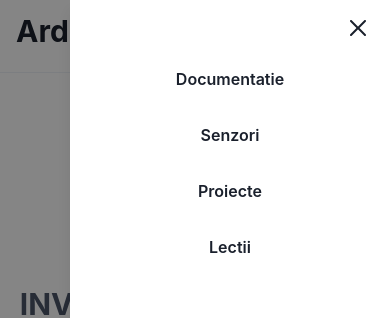
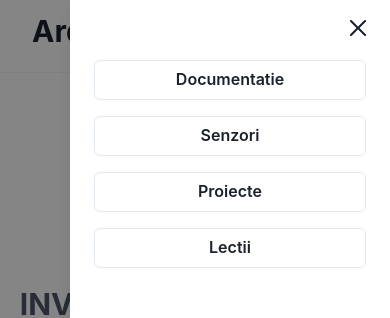
Before and after one commit to rsh1337/arduino-website, a Next.js app: page / in a window 390 px wide. Both pictures are taken after a click on the button "Open Menu". Shown: the top 318 px of the page. Built offline with nearby package versions, Linux system fonts and the light colour scheme.

Commit message:
change buttons variant for mobile + arduino button

```diff
--- a/components/layouts.js
+++ b/components/layouts.js
@@ -29,11 +29,21 @@ function Navbar() {
   const { isOpen, onOpen, onClose } = useDisclosure();
   const btnRef = React.useRef();
   return (
-    <Flex direction="column" position="sticky" top="0px" bg="white" zIndex="dropdown">
+    <Flex
+      direction="column"
+      position="sticky"
+      top="0px"
+      bg="white"
+      zIndex="dropdown"
+    >
       <Box mt={3}>
         <Container maxW={{ base: "container.xl" }}>
           <Stack spacing={4} direction="row">
+            <NextLink href="/">
+              <Button variant="ghost">
                 <Heading>Arduino</Heading>
+              </Button>
+            </NextLink>
             <Spacer />
             <Stack
               spacing={4}
@@ -88,22 +98,22 @@ function Navbar() {
             <DrawerBody>
               <VStack spacing={4} mt={5}>
                 <NextLink href="/documentatie" passHref>
-                <Button variant="ghost" w="100%">
+                  <Button variant="outline" w="100%">
                     Documentatie
                   </Button>
                 </NextLink>
                 <NextLink href="#" passHref>
-                <Button variant="ghost" w="100%">
+                  <Button variant="outline" w="100%">
                     Senzori
                   </Button>
                 </NextLink>
                 <NextLink href="#" passHref>
-                <Button variant="ghost" w="100%">
+                  <Button variant="outline" w="100%">
                     Proiecte
                   </Button>
                 </NextLink>
                 <NextLink href="#" passHref>
-                <Button variant="ghost" w="100%">
+                  <Button variant="outline" w="100%">
                     Lectii
                   </Button>
                 </NextLink>
@@ -112,7 +122,7 @@ function Navbar() {
           </DrawerContent>
         </Drawer>
       </Box>
-    <Divider mt="0.75rem"/>
+      <Divider mt="0.75rem" />
     </Flex>
   );
 }
```
Lines whose indentation alone changed are shown as unchanged.
